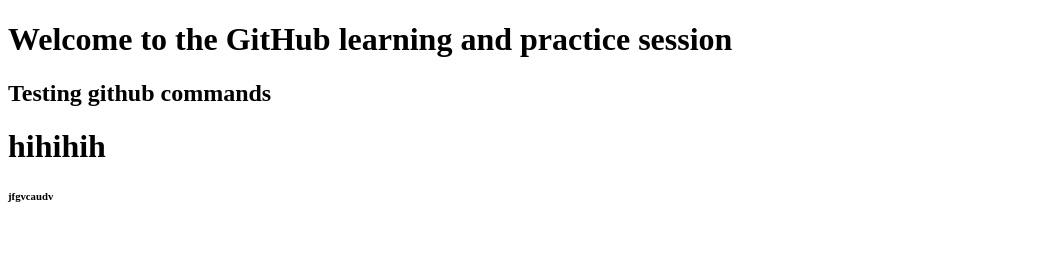
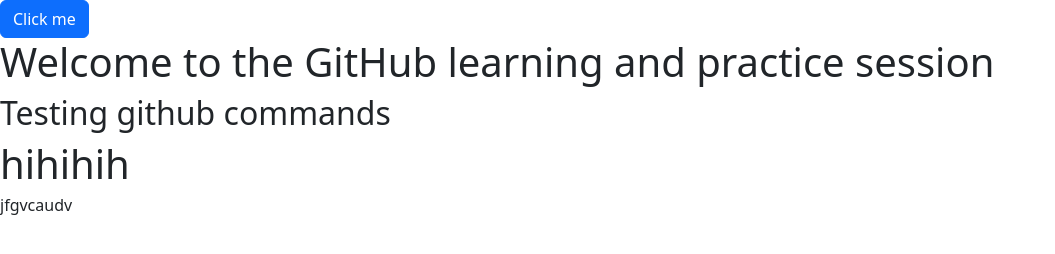
Before and after one commit to kjstarun/github-practice, a website: page index.html in a window 1280 px wide. Shown: the whole page, without its empty margins (0-1055 px from the left). Drawn offline with nearby package versions, Linux system fonts and the light colour scheme.

Commit message:
node module

```diff
--- a/index.html
+++ b/index.html
@@ -5,8 +5,12 @@
     <meta http-equiv="X-UA-Compatible" content="IE=edge">
     <meta name="viewport" content="width=device-width, initial-scale=1.0">
     <title>Document</title>
+    <link rel="stylesheet" href="node_modules\bootstrap\dist\css\bootstrap.min.css">
 </head>
 <body>
+    <div>
+        <button class="btn btn-primary">Click me</button>
+    </div>
     <h1>Welcome to the GitHub learning and practice session</h1>
     <h2>Testing github commands</h2>
     <h1>hihihih</h1>
--- /dev/null
+++ b/package.json
@@ -0,0 +1,5 @@
+{
+  "dependencies": {
+    "bootstrap": "^5.2.3"
+  }
+}
```
Also changed, not shown: 1 other file.
